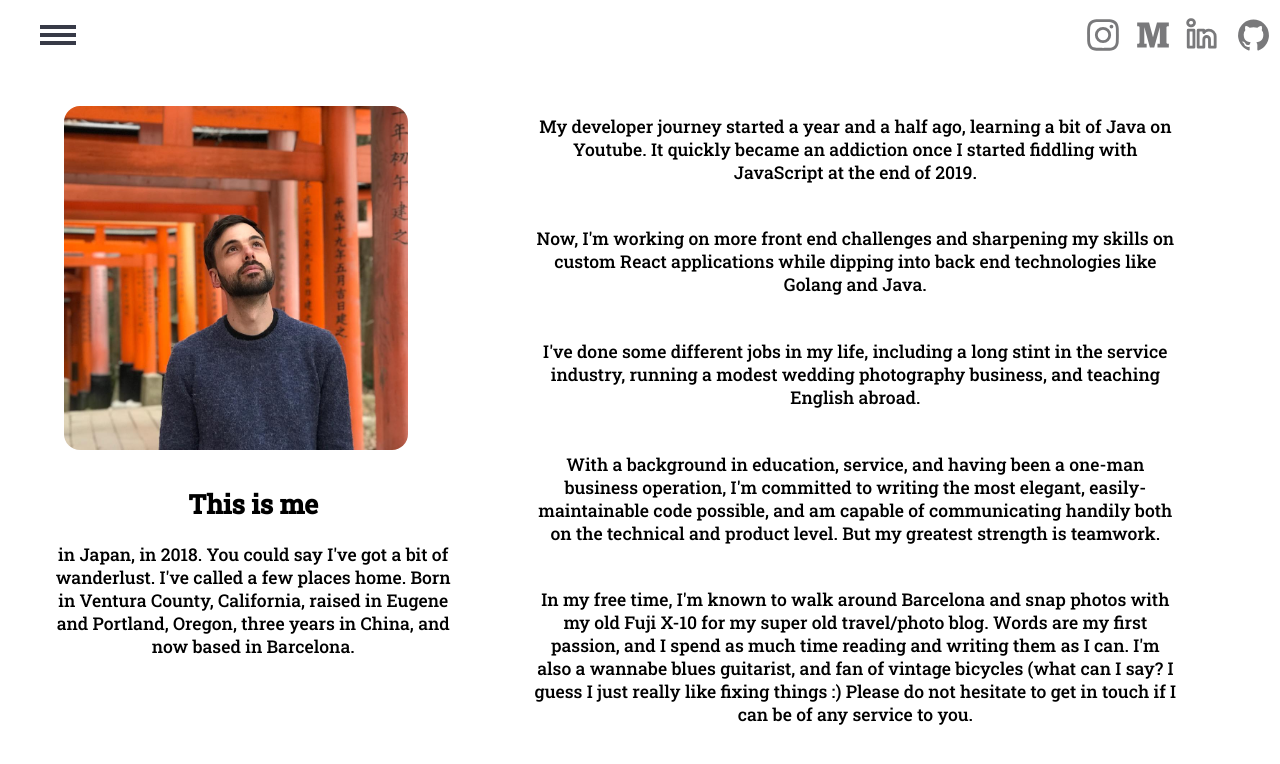
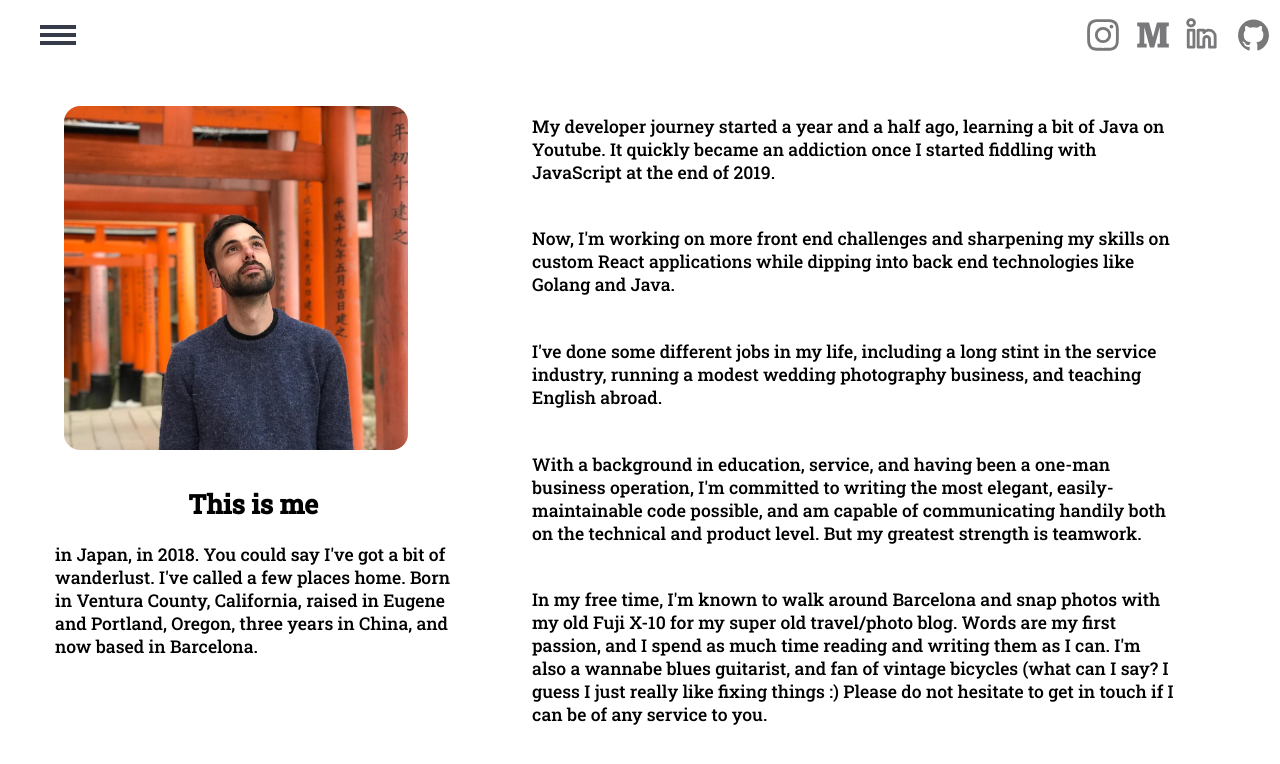
Before and after one commit to ajustinpatterson/Portfolio_Site_2021, a React (Create React App) app: page /about in a window 1280 px wide. Shown: the top 764 px of the page. Built offline with nearby package versions, Linux system fonts and the light colour scheme.

Commit message:
style(about): change text-align value to 'left' for every <p>

```diff
--- a/src/containers/About/About.scss
+++ b/src/containers/About/About.scss
@@ -4,6 +4,7 @@
   display: flex;
   margin: 5% 1%;
   font-size: 1.1em;
+  text-align: left;
   .pic-and-hello {
     .intro-body-text {
       margin: 7% auto;
--- a/src/containers/About/About.tsx
+++ b/src/containers/About/About.tsx
@@ -13,7 +13,9 @@ const About = () => {
         <div className="pic-and-hello">
           <img className="about-image" src={inariPic} alt="placeholder"></img>
           <div className="intro-body-text">
-            <h2 className="intro-title">This is me</h2>
+            <h2 className="intro-title" style={{ textAlign: 'center' }}>
+              This is me
+            </h2>
             <p id="text">
               in Japan, in 2018. You could say I've got a bit of wanderlust.
               I've called a few places home. Born in Ventura County, California,
```
Also changed, not shown: 1 other file (tests, documents, lock files or other folders).
